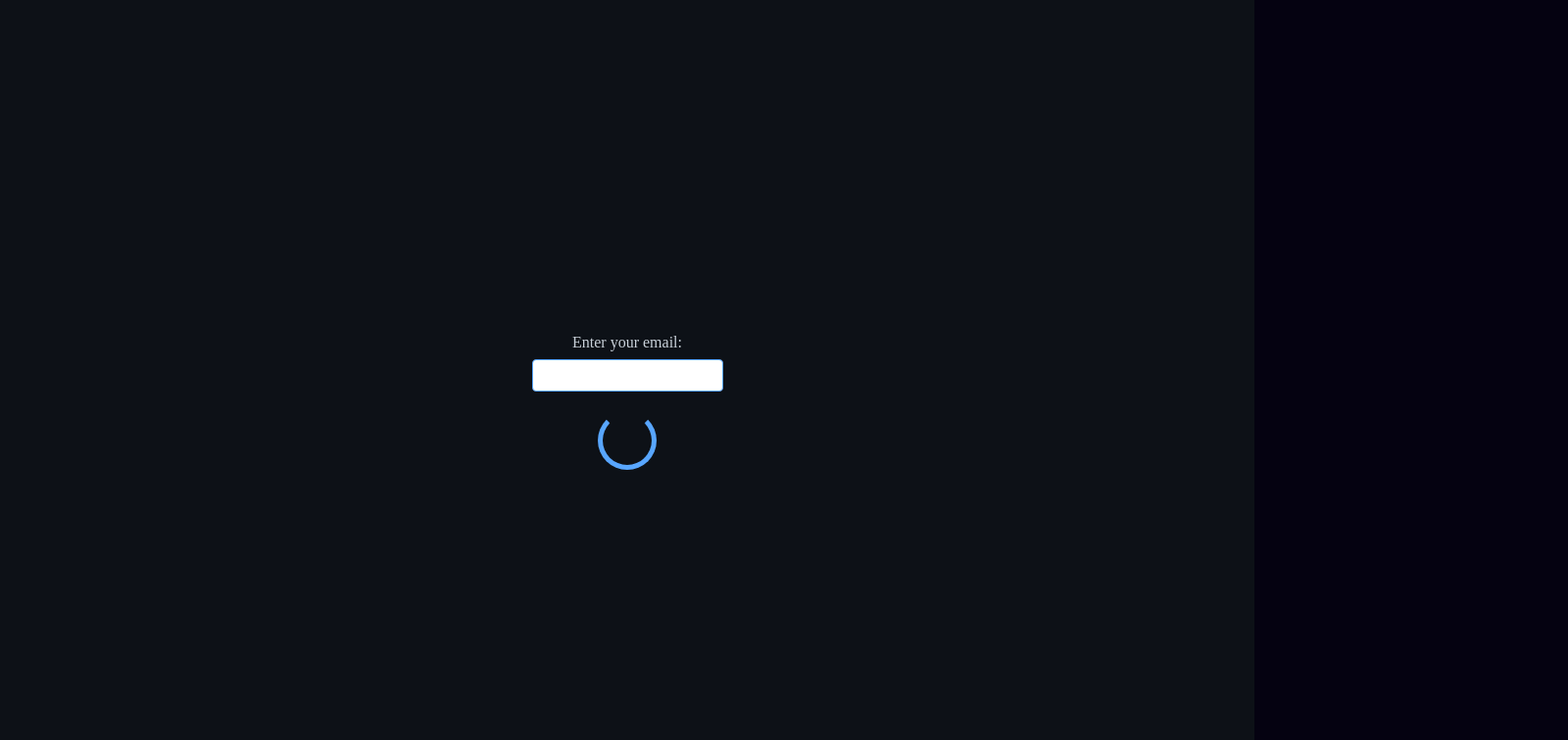
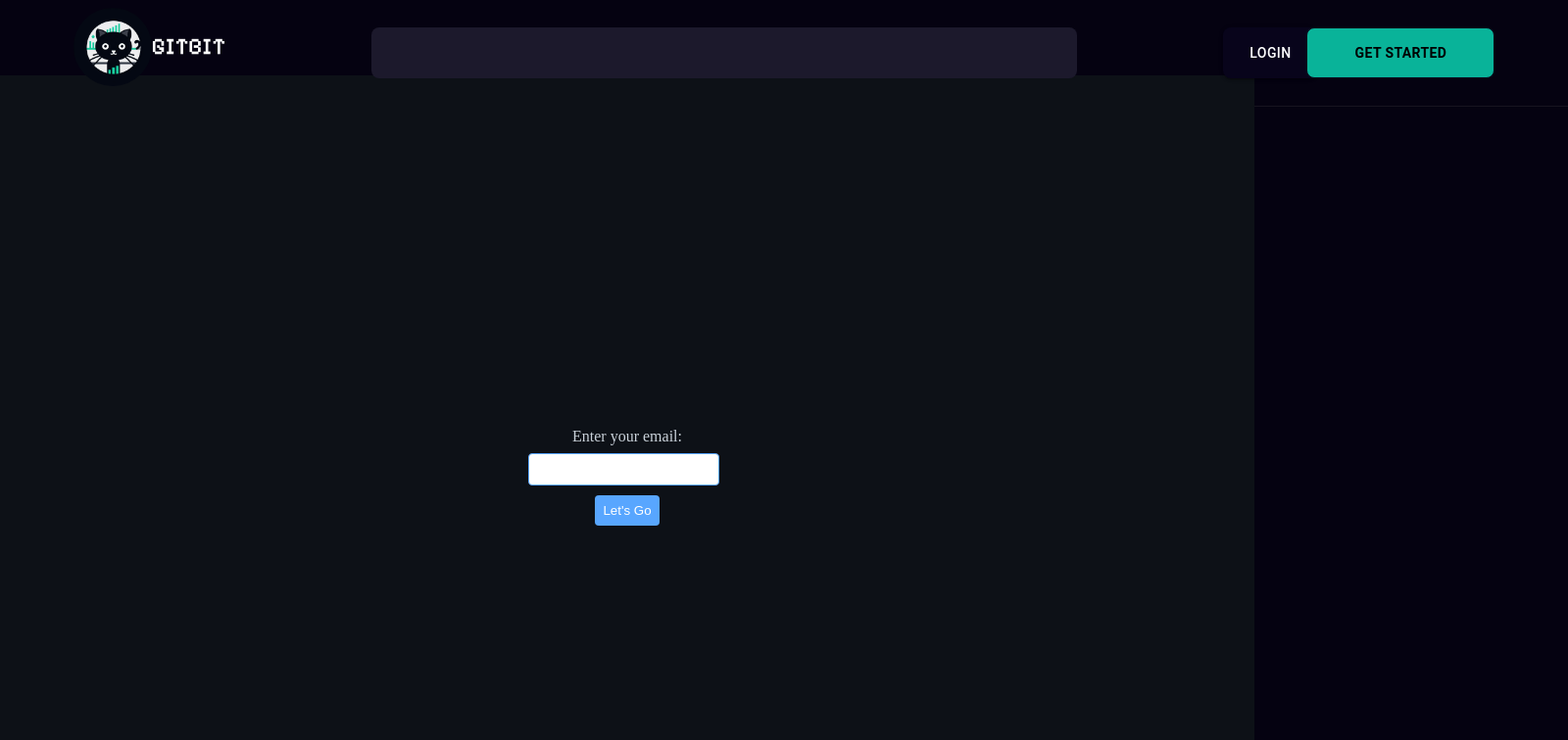
Before and after one commit to Vibgitcode27/ZephyrSVSync, a React (Vite) app in the folder LandingPage/: page /loading in a window 1280 px wide. Shown: the top 756 px of the page at 98% size, 1600 px wide, since content can reach past the window. Built offline with nearby package versions, Linux system fonts and the light colour scheme.

Commit message:
Basic Loading done

```diff
--- a/LandingPage/src/Components/Loading.jsx
+++ b/LandingPage/src/Components/Loading.jsx
@@ -1,7 +1,19 @@
-import React from 'react';
+import { StaticNavBar } from "./Navbar.jsx";
+import {useState} from "react";
 
 const Loading = () => {
+    const [mail,setMail] = useState('');
+    function getValue() {
+        var emailInput = document.getElementById('emailInput');
+        var emailValue = emailInput.value;
+        setMail(emailValue);
+    }
+
+
+
     return (
+        <div>
+            <StaticNavBar/>
         <div
             style={{
                 display: 'flex',
@@ -35,22 +47,28 @@ const Loading = () => {
                     style={{
                         padding: '8px',
                         borderRadius: '4px',
-                        border: '1px solid #58a6ff', // GitHub accent color
+                        border: '1px solid #58a6ff',
                         outline: 'none',
+                        marginRight: '8px',
                     }}
                 />
+                <button
+                    style={{
+                        padding: '8px',
+                        borderRadius: '4px',
+                        background: '#58a6ff',
+                        color: '#ffffff',
+                        border: 'none',
+                        cursor: 'pointer',
+                        outline: 'none',
+                        marginTop: '10px'
+                    }}
+                    onClick={getValue}
+                >
+                    Let's Go
+                </button>
             </div>
-            <div
-                style={{
-                    marginTop: '20px',
-                    width: '50px',
-                    height: '50px',
-                    borderRadius: '50%',
-                    border: '5px solid #58a6ff', // GitHub accent color
-                    borderTop: '5px solid transparent',
-                    animation: 'spin 1s linear infinite',
-                }}
-            />
+        </div>
         </div>
     );
 };
```
